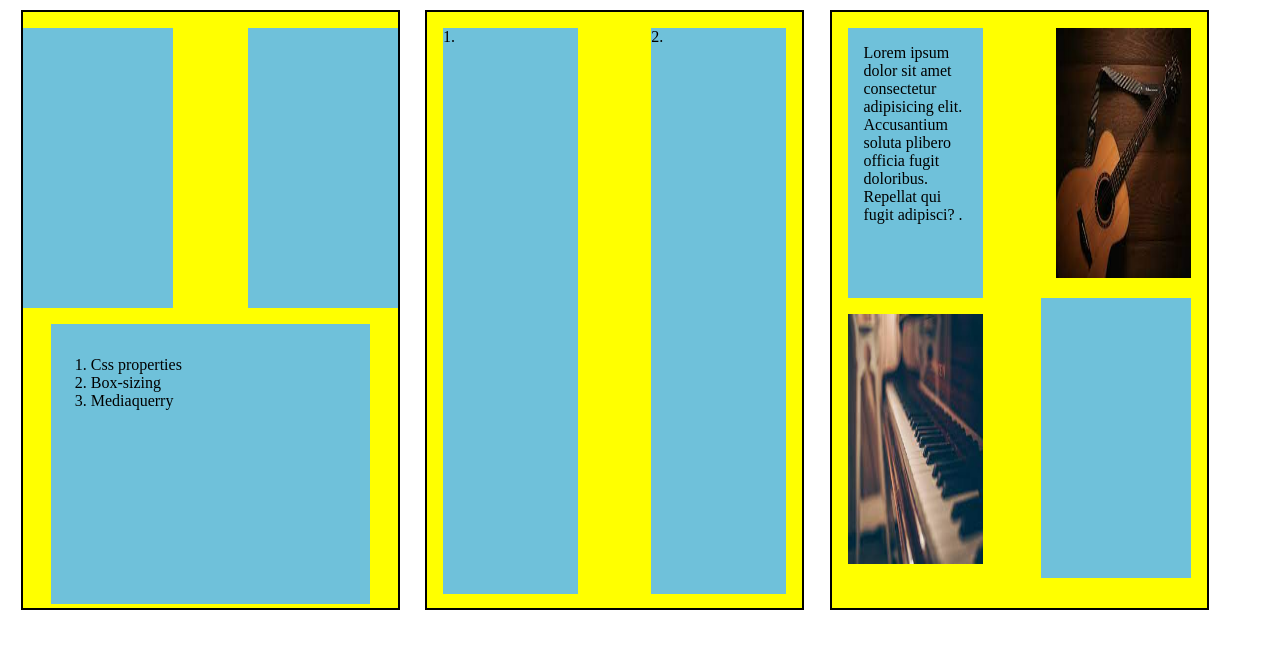
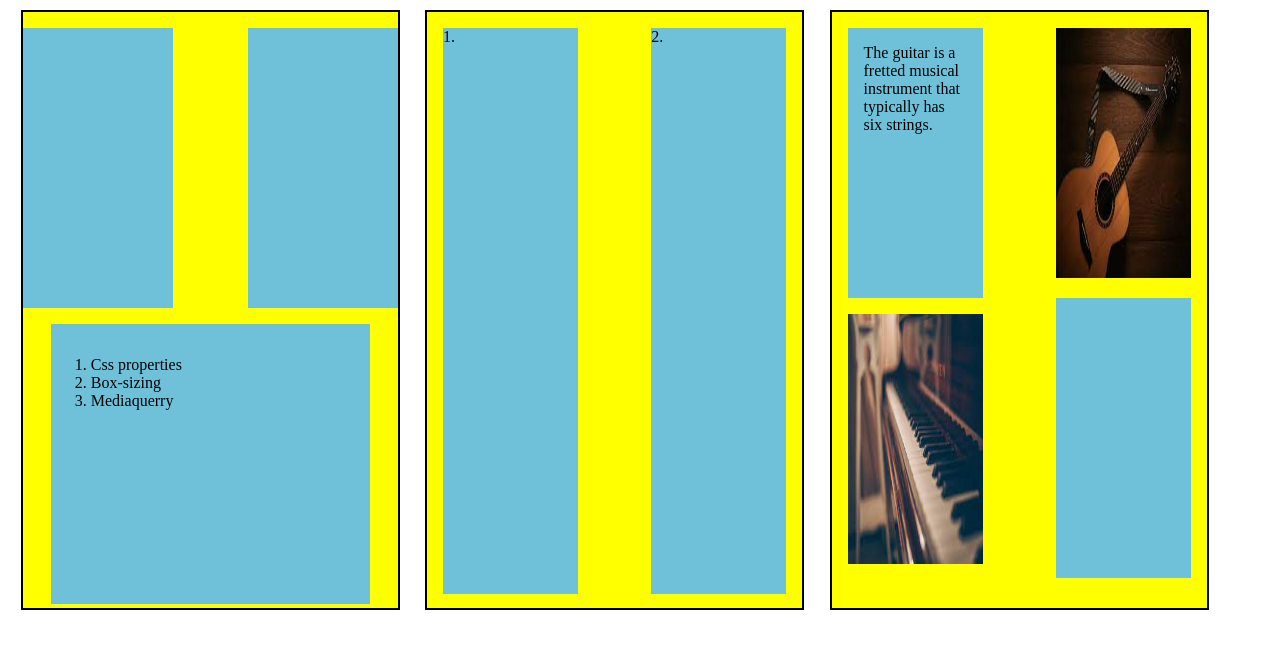
Before and after one commit to SubhashSoni8/AssessmentWeek3, a plain HTML site: page index.html in a window 1280 px wide. Shown: the part 48-696 px from the top of the page. Drawn offline with Linux system fonts and the light colour scheme.

Commit message:
Changes2

```diff
--- a/index.html
+++ b/index.html
@@ -131,7 +131,7 @@
         .inner3-4 {
             height: 280px;
             /* border: 2px solid black;  */
-            width: 40%;
+            width: 36%;
 
             float: right;
 
@@ -141,19 +141,19 @@
             background: rgb(111, 193, 218);
         }
 
-        @media screen and (min-width: 769px) {
-
-        }
+        @media screen and (min-width: 769px) {}
 
         @media screen and (max-width: 768px) {
             .box {
                 width: 100%;
             }
-            .inner2-1{
+
+            .inner2-1 {
                 width: 90%;
                 height: 45%;
             }
-            .inner2-2{
+
+            .inner2-2 {
                 width: 90%;
                 height: 45%;
             }
@@ -189,6 +189,8 @@
                         </p>
                     </div>
                 </div>
+
+
             <div class="box">
                 <div class="inner2-1">
                     1.
@@ -199,8 +201,7 @@
             </div>
             <div class="box">
                 <div class="inner3-1">
-                    Lorem ipsum dolor sit amet consectetur adipisicing elit. Accusantium soluta plibero officia fugit
-                    doloribus. Repellat qui fugit adipisci? .
+                    The guitar is a fretted musical instrument that typically has six strings.
                 </div>
                 <div class="inner3-2">
                     <img class="img1" src="./images/guitar.jpg" alt="">
```
Lines whose indentation alone changed are shown as unchanged.
